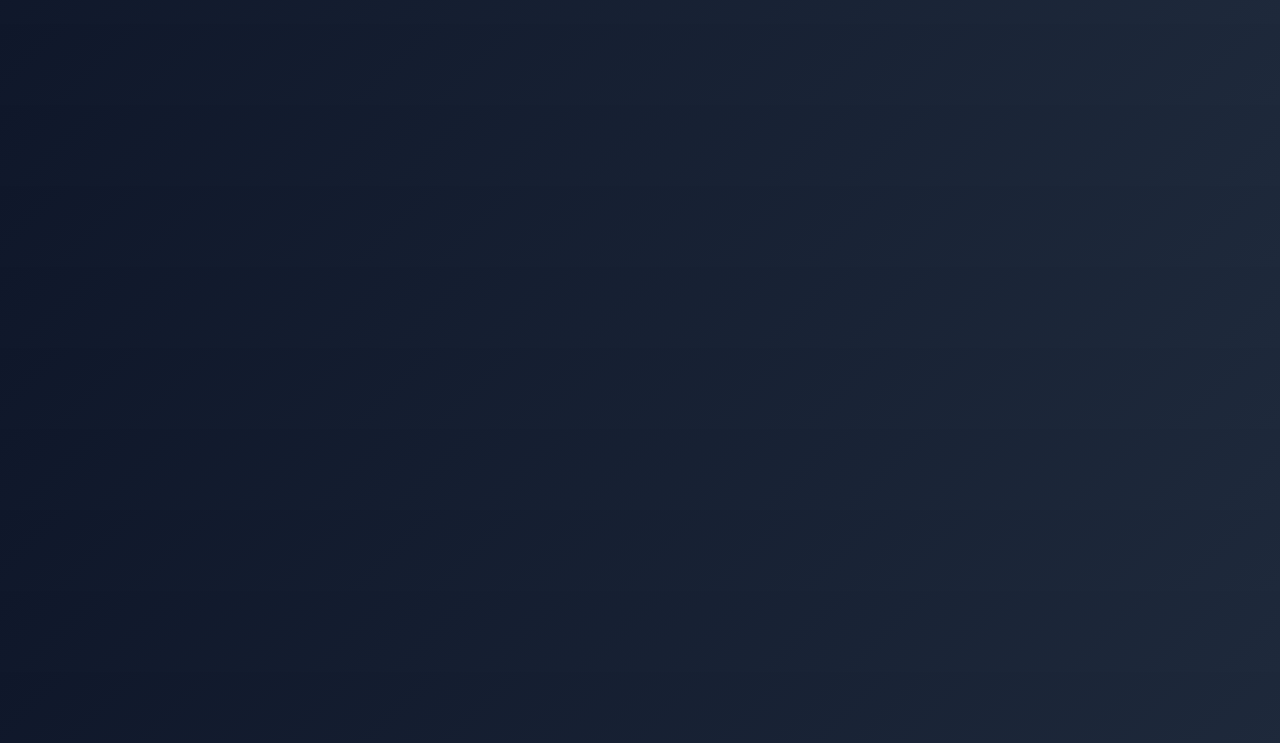
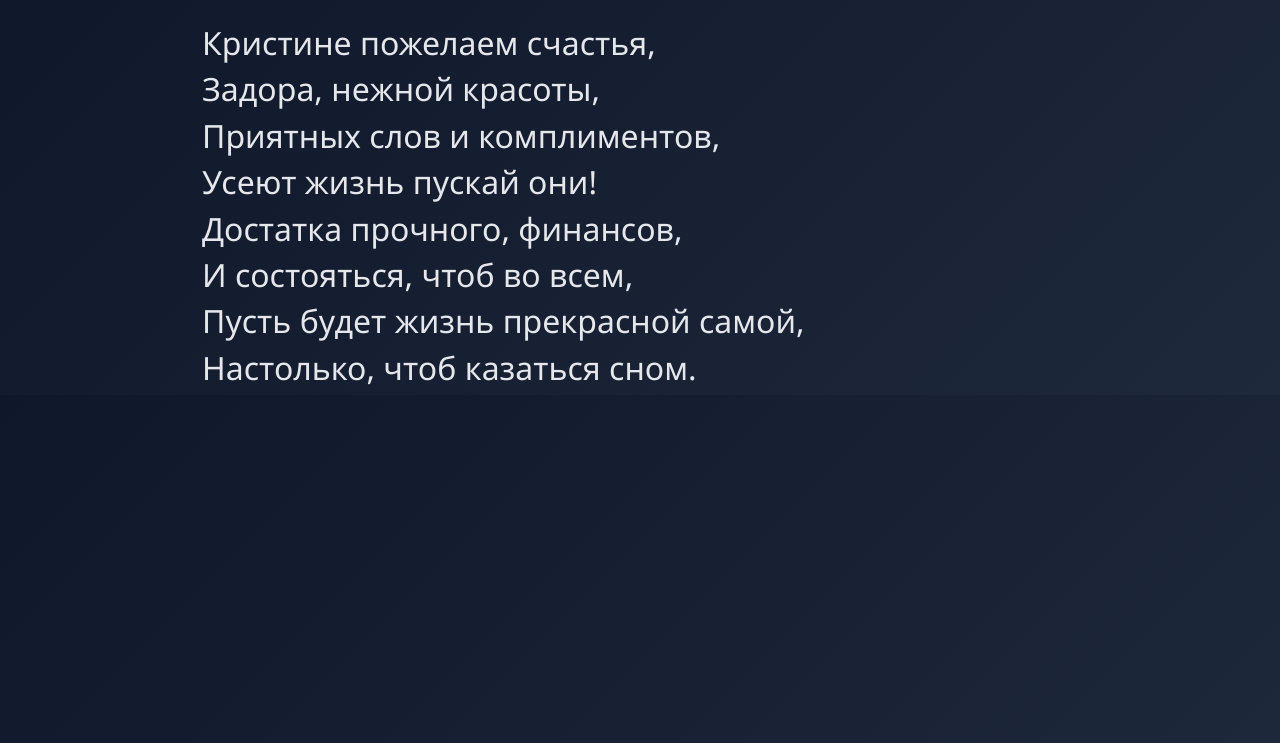
Before and after one commit to 8-888-source/notes_app, a Flask app: page / in a window 1280 px wide. Shown: the part 57-800 px from the top of the page. Run offline with Flask 3, Linux system fonts and the light colour scheme.

Commit message:
Update base.html

```diff
--- a/templates/base.html
+++ b/templates/base.html
@@ -26,6 +26,15 @@
     </nav>
 
     <div class="container mt-4">
+        <h2>Кристине пожелаем счастья,</h2>
+         <h2>Задора, нежной красоты,</h2>
+          <h2>Приятных слов и комплиментов,</h2>
+         <h2>Усеют жизнь пускай они!</h2>
+
+          <h2>Достатка прочного, финансов,</h2>
+         <h2>И состояться, чтоб во всем,</h2>
+         <h2>Пусть будет жизнь прекрасной самой,</h2>
+        <h2>Настолько, чтоб казаться сном.</h2>
 
         {% block content %}
         {% endblock %}
```
